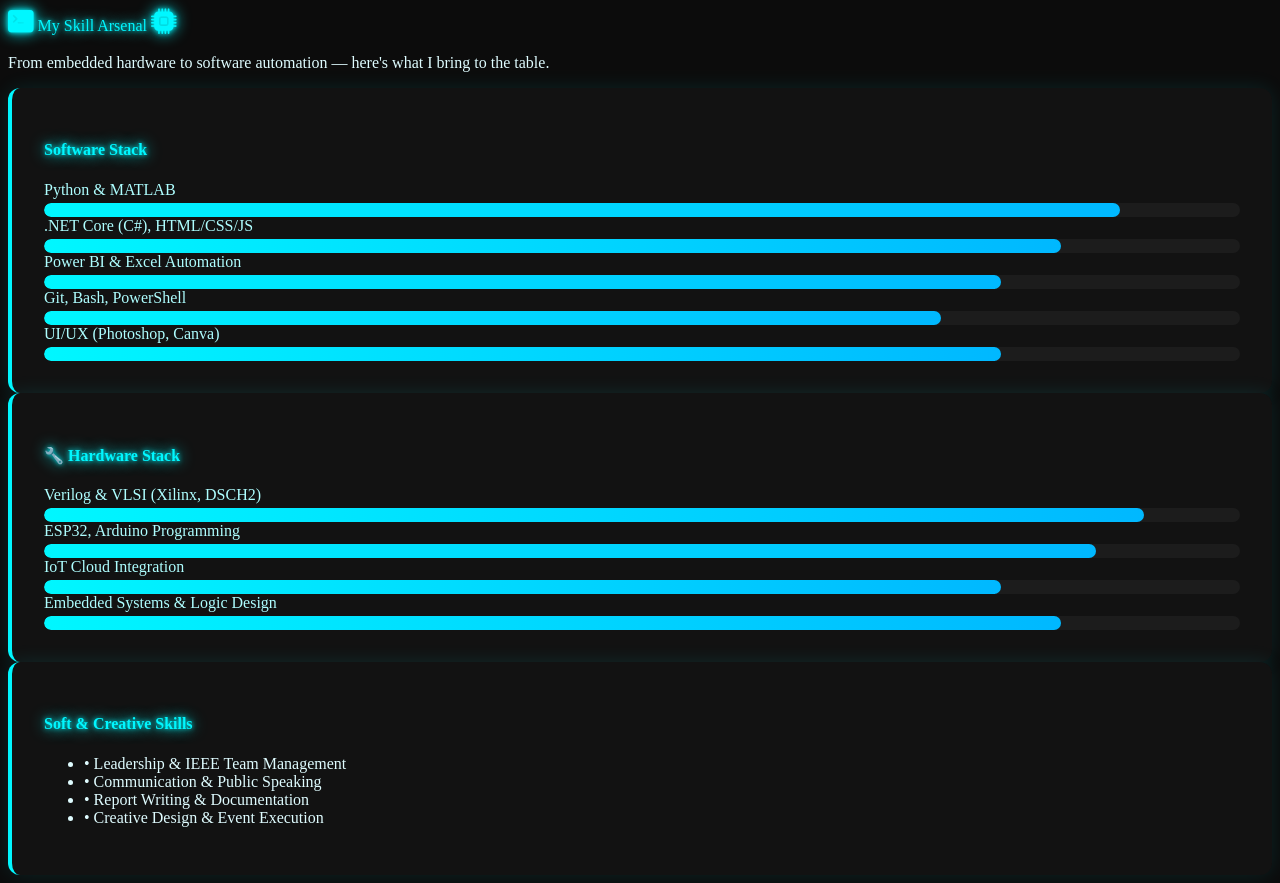
After one commit to DEBABRATA1331/debabratamain-portfolio, a Flask app: template templates/skills.html in a window 1280 px wide. The commit adds this page. Run offline with Flask 3, Linux system fonts and the light colour scheme; the template is opened without the code that fills it, so the values that code supplies are empty.

Commit message:
Add: skills.html and update index.html

```diff
--- /dev/null
+++ b/templates/skills.html
@@ -0,0 +1,154 @@
+<!DOCTYPE html>
+<html lang="en">
+<head>
+    <meta charset="UTF-8">
+    <title>Skills</title>
+    <meta name="viewport" content="width=device-width, initial-scale=1">
+
+    <!-- External Libraries -->
+    <link rel="stylesheet" href="https://cdnjs.cloudflare.com/ajax/libs/animate.css/4.1.1/animate.min.css">
+    <link rel="stylesheet" href="https://cdn.jsdelivr.net/npm/bootstrap-icons@1.10.5/font/bootstrap-icons.css">
+    <link rel="stylesheet" href="https://cdn.jsdelivr.net/npm/aos@2.3.4/dist/aos.css">
+
+    <!-- Style -->
+    <style>
+        body {
+            background: #0c0c0c;
+            color: #dffcff;
+        }
+
+        .neon-text {
+            color: #00f7ff;
+            text-shadow: 0 0 5px #00f7ff, 0 0 15px #00f7ff;
+        }
+
+        .skill-card {
+            background: #121212;
+            border-left: 4px solid #00f7ff;
+            padding: 2rem;
+            border-radius: 12px;
+            box-shadow: 0 0 20px rgba(0, 247, 255, 0.1);
+            transition: transform 0.3s ease, box-shadow 0.3s ease;
+        }
+
+        .skill-card:hover {
+            transform: scale(1.03);
+            box-shadow: 0 0 25px rgba(0, 247, 255, 0.3);
+        }
+
+        .progress-bar-container {
+            background-color: #1c1c1c;
+            border-radius: 8px;
+            overflow: hidden;
+            height: 14px;
+            margin-top: 4px;
+        }
+
+        .progress-fill {
+            background: linear-gradient(90deg, #00f7ff, #00b8ff);
+            height: 100%;
+            transition: width 1s ease-in-out;
+            border-radius: 8px;
+        }
+
+        .form-label {
+            font-weight: 500;
+            color: #aefeff;
+        }
+
+        .bi {
+            font-size: 1.6rem;
+            color: #00f7ff;
+        }
+    </style>
+</head>
+<body>
+
+    <!-- Section Header -->
+    <div class="container my-5 text-center" data-aos="fade-down">
+        <div class="display-4 fw-bold neon-text">
+            <i class="bi bi-terminal-fill animate__animated animate__pulse animate__infinite"></i>
+            My Skill Arsenal
+            <i class="bi bi-cpu-fill animate__animated animate__pulse animate__infinite"></i>
+        </div>
+        <p class="lead text-light">From embedded hardware to software automation — here's what I bring to the table.</p>
+    </div>
+
+    <!-- Skill Columns -->
+    <div class="container my-5">
+        <div class="row g-5">
+
+            <!-- SOFTWARE STACK -->
+            <div class="col-md-6" data-aos="fade-right">
+                <div class="skill-card">
+                    <h4 class="neon-text fw-bold mb-4">Software Stack</h4>
+
+                    <div class="mb-3">
+                        <label class="form-label">Python & MATLAB</label>
+                        <div class="progress-bar-container"><div class="progress-fill" style="width: 90%"></div></div>
+                    </div>
+                    <div class="mb-3">
+                        <label class="form-label">.NET Core (C#), HTML/CSS/JS</label>
+                        <div class="progress-bar-container"><div class="progress-fill" style="width: 85%"></div></div>
+                    </div>
+                    <div class="mb-3">
+                        <label class="form-label">Power BI & Excel Automation</label>
+                        <div class="progress-bar-container"><div class="progress-fill" style="width: 80%"></div></div>
+                    </div>
+                    <div class="mb-3">
+                        <label class="form-label">Git, Bash, PowerShell</label>
+                        <div class="progress-bar-container"><div class="progress-fill" style="width: 75%"></div></div>
+                    </div>
+                    <div class="mb-3">
+                        <label class="form-label">UI/UX (Photoshop, Canva)</label>
+                        <div class="progress-bar-container"><div class="progress-fill" style="width: 80%"></div></div>
+                    </div>
+                </div>
+            </div>
+
+            <!-- HARDWARE STACK -->
+            <div class="col-md-6" data-aos="fade-left">
+                <div class="skill-card">
+                    <h4 class="neon-text fw-bold mb-4">🔧 Hardware Stack</h4>
+
+                    <div class="mb-3">
+                        <label class="form-label">Verilog & VLSI (Xilinx, DSCH2)</label>
+                        <div class="progress-bar-container"><div class="progress-fill" style="width: 92%"></div></div>
+                    </div>
+                    <div class="mb-3">
+                        <label class="form-label">ESP32, Arduino Programming</label>
+                        <div class="progress-bar-container"><div class="progress-fill" style="width: 88%"></div></div>
+                    </div>
+                    <div class="mb-3">
+                        <label class="form-label">IoT Cloud Integration</label>
+                        <div class="progress-bar-container"><div class="progress-fill" style="width: 80%"></div></div>
+                    </div>
+                    <div class="mb-3">
+                        <label class="form-label">Embedded Systems & Logic Design</label>
+                        <div class="progress-bar-container"><div class="progress-fill" style="width: 85%"></div></div>
+                    </div>
+                </div>
+            </div>
+
+        </div>
+    </div>
+
+    <!-- Soft Skills -->
+    <div class="container my-5" data-aos="fade-up">
+        <div class="skill-card">
+            <h4 class="fw-bold neon-text mb-4">Soft & Creative Skills</h4>
+            <ul class="list-unstyled">
+                <li>• Leadership & IEEE Team Management</li>
+                <li>• Communication & Public Speaking</li>
+                <li>• Report Writing & Documentation</li>
+                <li>• Creative Design & Event Execution</li>
+            </ul>
+        </div>
+    </div>
+
+    <!-- AOS Animation Init -->
+    <script src="https://cdn.jsdelivr.net/npm/aos@2.3.4/dist/aos.js"></script>
+    <script>AOS.init();</script>
+
+</body>
+</html>
```
Also changed, not shown: templates/index.html (+9 -5 lines), static/images/WhatsApp Image 2025-06-12 at 16.46.09_2c495550.jpg (added).
